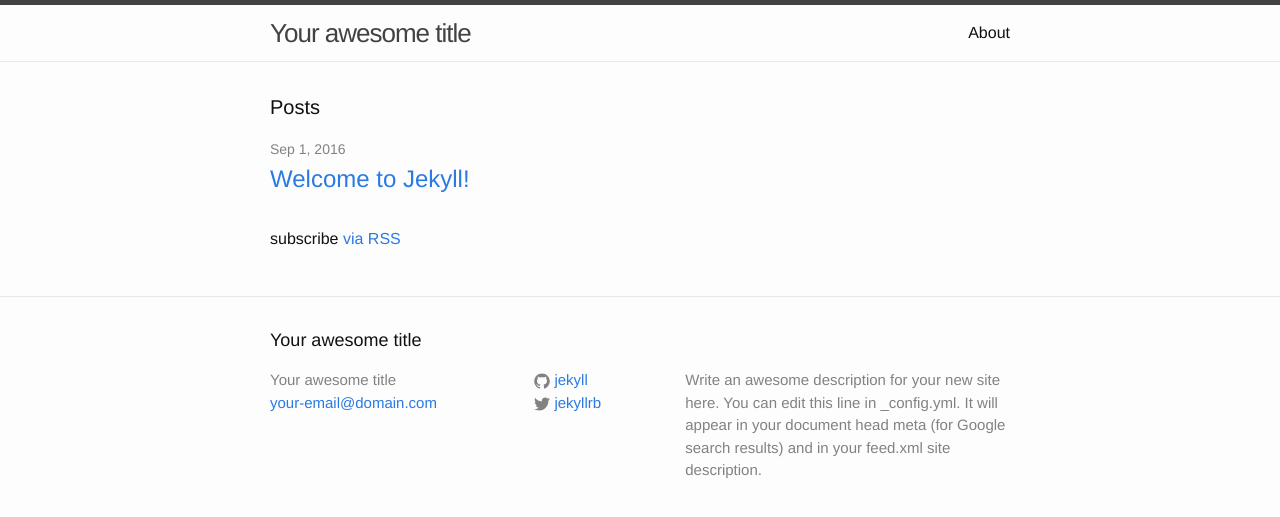
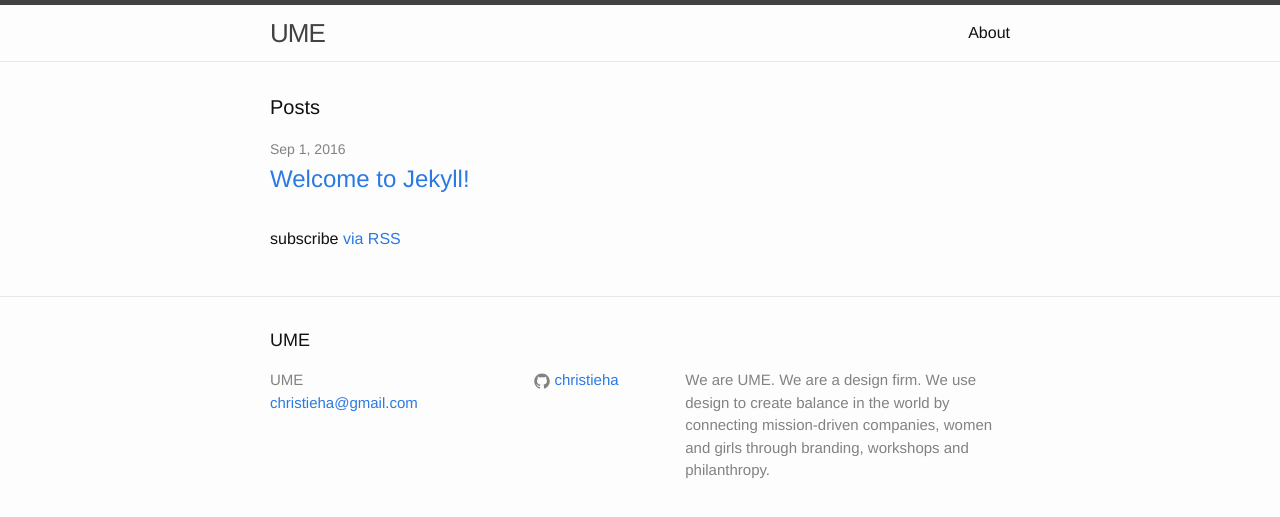
Before and after one commit to christieha/ume, a Jekyll site: the page built from index.html, in a window 1280 px wide. Shown: the top 517 px of the page. Built offline with Jekyll 4.4.1, drawn with Linux system fonts in a browser that asks for light colours.

Commit message:
Updated Config

```diff
--- a/_config.yml
+++ b/_config.yml
@@ -1,5 +1,5 @@
 ---
-title: Your awesome title
+title: UME
 timezone: UTC
 collections:
   posts:
@@ -8,11 +8,12 @@ collections:
   uploads:
     title: Uploads
     output: true
-email: your-email@domain.com
-description: |
-  Write an awesome description for your new site here. You can edit this line in _config.yml. It will appear in your document head meta (for Google search results) and in your feed.xml site description.
-baseurl: ''
-url: http://example.com
-twitter_username: jekyllrb
-github_username: jekyll
+email: christieha@gmail.com
+description: We are UME. We are a design firm. We use design to create balance in
+  the world by connecting mission-driven companies, women and girls through branding,
+  workshops and philanthropy.
+baseurl:
+url: http://ume.design
+twitter_username:
+github_username: christieha
 markdown: kramdown
```
